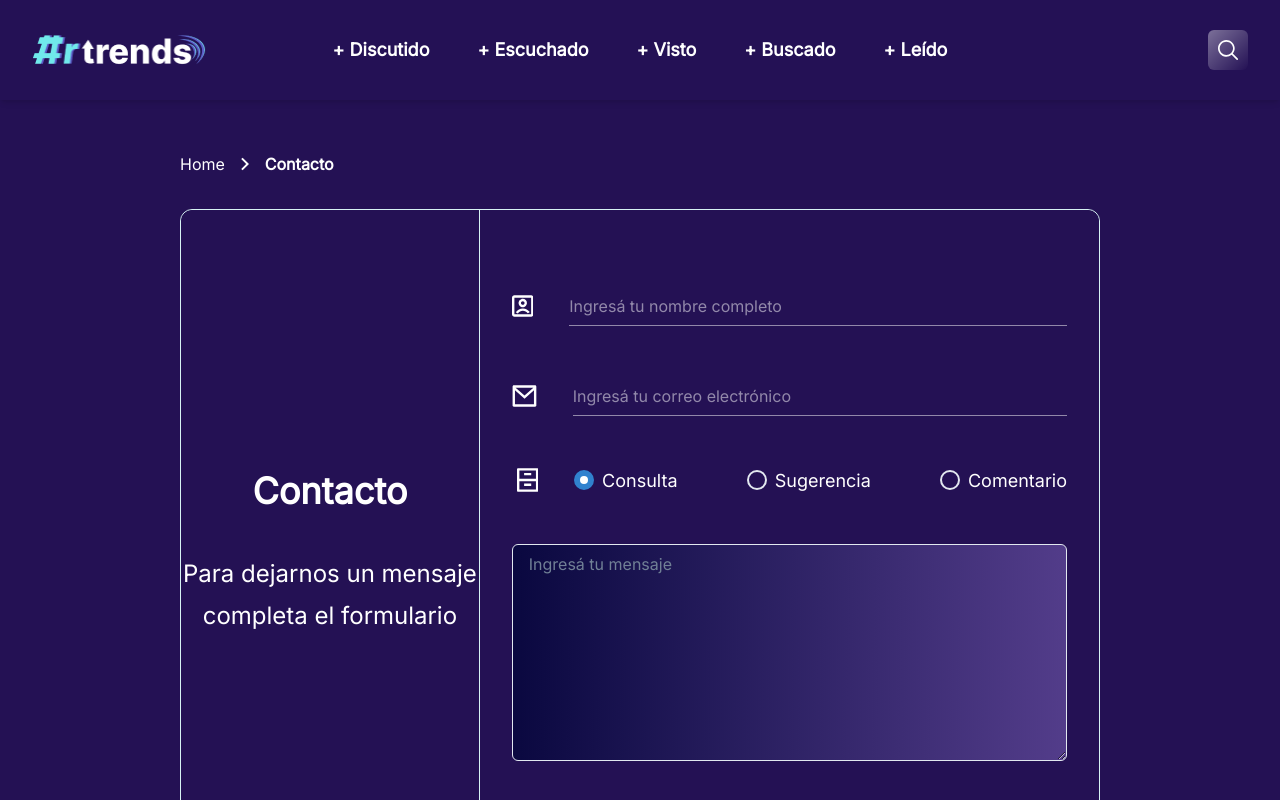
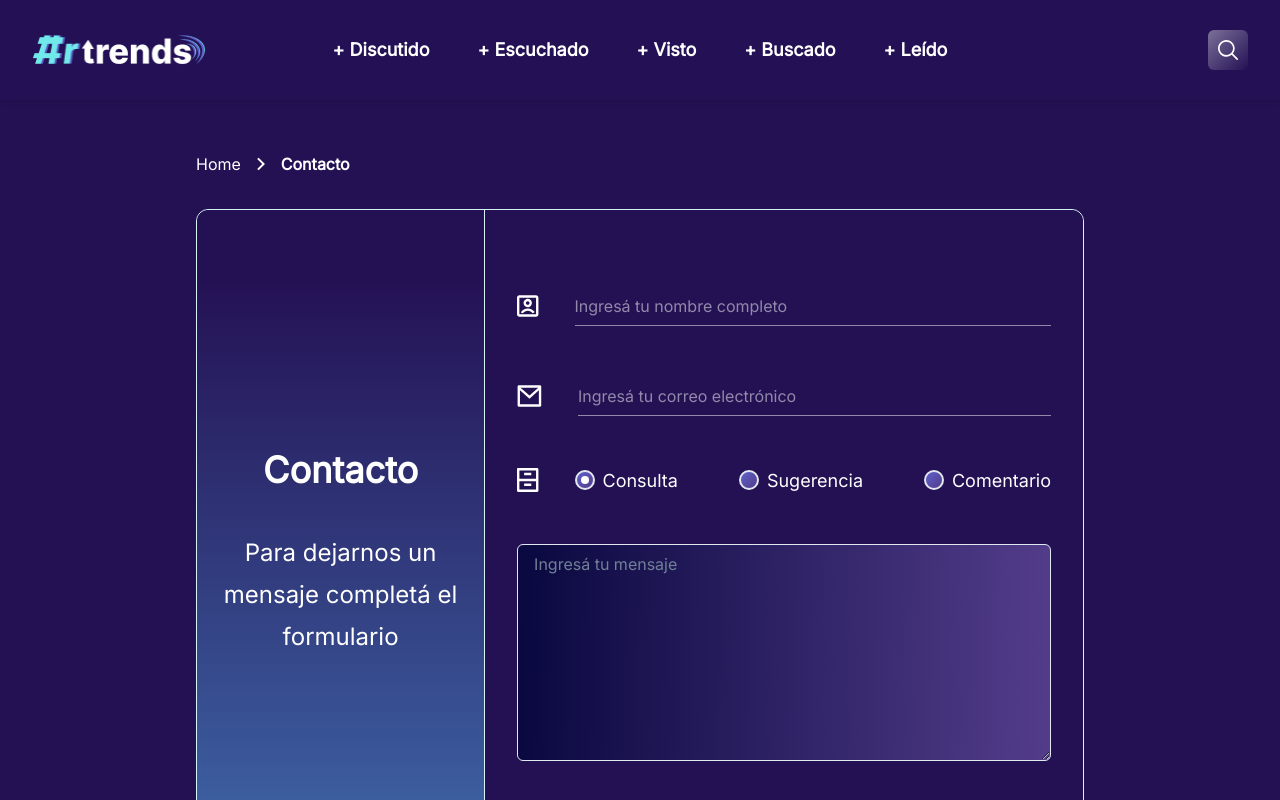
Before and after one commit to jorgediazok/artrends, a Next.js app in the folder frontend/: page /contacto in a window 1280 px wide. Shown: the top 800 px of the page. Built offline with nearby package versions, Linux system fonts and the light colour scheme.

Commit message:
feat(frontend): conecta endpoint de formulario de contacto. arreglo de estilos.

```diff
--- a/frontend/components/layout/Navbar/Navbar.jsx
+++ b/frontend/components/layout/Navbar/Navbar.jsx
@@ -80,6 +80,7 @@ const Navbar = ({ activeSectionIndex, hasCarrousel, hasSearch }) => {
         p={0}
         pb="12px"
         shadow="md"
+        zIndex={1}
       >
         <Flex
           shadow="md"
@@ -98,7 +99,7 @@ const Navbar = ({ activeSectionIndex, hasCarrousel, hasSearch }) => {
           />
         </Flex>
 
-        {hasCarrousel === true && (
+        {hasCarrousel && (
           <MobileCarousel activeSectionIndex={activeSectionIndex} />
         )}
 
--- a/frontend/pages/contacto/index.jsx
+++ b/frontend/pages/contacto/index.jsx
@@ -1,8 +1,13 @@
+import NextLink from "next/link";
+import { useState } from "react";
+
+// Chakra
 import {
   Box,
   Breadcrumb,
   BreadcrumbItem,
   Button,
+  Container,
   FormControl,
   FormErrorMessage,
   Input,
@@ -12,8 +17,6 @@ import {
   Text,
   Textarea,
 } from "@chakra-ui/react";
-import NextLink from "next/link";
-import { useState } from "react";
 
 // Components
 import Footer from "../../components/layout/Footer";
@@ -21,29 +24,80 @@ import Navbar from "../../components/layout/Navbar";
 import Agenda from "../../components/ui/icons/Agenda";
 import Archive from "../../components/ui/icons/Archive";
 import ArrowRight from "../../components/ui/icons/ArrowRight";
-import Enveloppe from "../../components/ui/icons/Enveloppe";
+import Envelope from "../../components/ui/icons/Envelope";
+
+// Theme
 import theme from "../../styles/theme";
 
 const Contacto = () => {
-  const [hasCarrousel, setHasCarrousel] = useState(false);
-  const [hasSearch, setHasSearch] = useState(false);
-  const [nombre, setNombre] = useState("");
+  const [name, setName] = useState("");
+  const [nameHasError, setNameHasError] = useState(false);
+
   const [email, setEmail] = useState("");
-  const [typeOfMessage, setTypeOfMessage] = useState("1");
+  const [emailHasError, setEmailHasError] = useState(false);
+
+  const [typeOfMessage, setTypeOfMessage] = useState("Consulta");
+
   const [message, setMessage] = useState("");
-  const [hasError, setHasError] = useState(false);
+  const [messageHasError, setMessageHasError] = useState(false);
 
-  const handleInputChange = e => setInput(e.target.value);
+  const [messageHasBeenSent, setMessageHasBeenSent] = useState(false);
+
+  // Helper
+  const resetErrors = () => {
+    setNameHasError(false);
+    setEmailHasError(false);
+    setMessageHasError(false);
+  };
+
+  // Handlers
+  const handleFormSubmit = async event => {
+    event.preventDefault();
+
+    resetErrors();
+
+    if (!name) {
+      setNameHasError(true);
+      return;
+    }
+    if (!email) {
+      setEmailHasError(true);
+      return;
+    }
+    if (!message) {
+      setMessageHasError(true);
+      return;
+    }
+
+    await fetch("https://api.artrends.ar/api/contact", {
+      method: "POST",
+      headers: {
+        "Content-Type": "application/json",
+      },
+      body: JSON.stringify({
+        fullName: name,
+        email,
+        subject: typeOfMessage,
+        message,
+      }),
+    }).catch(e => {
+      console.log("[Contacto]: ", e);
+    });
+
+    setMessageHasBeenSent(true);
+  };
 
   return (
-    <>
-      <Navbar hasCarrousel={hasCarrousel} hasSearch={hasSearch} />
-      <Box paddingX={{ base: "16px", lg: "180px" }} background="#241154">
+    <Box background="#241154">
+      <Navbar hasCarrousel={false} hasSearch={false} />
+      <Container paddingX={{ base: "16px" }} maxW="container.lg">
         <Box
           display="flex"
           alignItems="center"
           justifyContent="flex-start"
           marginTop={{ base: "50px", lg: "0px" }}
+          as="section"
+          id="contacto"
         >
           <Breadcrumb
             marginTop={{ base: "32px", lg: "152px" }}
@@ -54,7 +108,9 @@ const Contacto = () => {
           >
             <BreadcrumbItem>
               <NextLink href="/">
+                <a>
                   <Text fontSize="text-sm">Home</Text>
+                </a>
               </NextLink>
             </BreadcrumbItem>
 
@@ -64,12 +120,15 @@ const Contacto = () => {
           </Breadcrumb>
         </Box>
 
+        {!messageHasBeenSent && (
           <Box
             display="flex"
             marginTop={{ base: "120px", lg: "33px" }}
             border={{ base: "none", lg: "1px solid #D6F3F3" }}
             borderRadius="12px"
             flexDirection={{ base: "column", lg: "row" }}
+            as="form"
+            onSubmit={handleFormSubmit}
           >
             {/* LEFT */}
             <Box
@@ -85,13 +144,13 @@ const Contacto = () => {
                 lg: theme.colors.gradients["grad-contacto"],
               }}
               borderRight={{ base: "none", lg: "1px solid #D6F3F3" }}
-            color="#FFFFFF"
             >
               <Text
                 fontSize={{ base: "20px", lg: "36px" }}
                 textAlign="center"
                 fontWeight="700"
                 lineHeight={{ base: "24px", lg: "120%" }}
+                color="#fff"
               >
                 Contacto
               </Text>
@@ -100,11 +159,12 @@ const Contacto = () => {
                 fontSize={{ base: "16px", lg: "24px" }}
                 marginLeft={{ base: "none", lg: "auto" }}
                 marginRight="auto"
-              textAlign="center"
+                textAlign={{ base: "left", lg: "center" }}
                 fontWeight={{ base: "600", lg: "400" }}
                 lineHeight={{ base: "20px", lg: "175%" }}
+                color="#fff"
               >
-              Para dejarnos un mensaje completa el formulario
+                Para dejarnos un mensaje completá el formulario
               </Text>
             </Box>
 
@@ -125,12 +185,13 @@ const Contacto = () => {
                 flexDirection={{ base: "column", lg: "row" }}
                 marginTop={{ base: "29px", lg: "44px" }}
                 gap="36px"
+                zIndex={0}
               >
                 <Box display={{ base: "none", lg: "block" }}>
                   <Agenda />
                 </Box>
                 <Box width="100%">
-                <FormControl isInvalid={hasError}>
+                  <FormControl isInvalid={nameHasError}>
                     <Input
                       width="100%"
                       color="#FFFFFF"
@@ -144,25 +205,32 @@ const Contacto = () => {
                         opacity: 1,
                         color: "rgba(255,255,255,0.5)",
                       }}
+                      onInput={event => setName(event.currentTarget.value)}
                     />
-                  {hasError && (
+                    {nameHasError && (
                       <FormErrorMessage
                         color="#FFFFFF"
                         fontSize="sm"
                         marginTop="6px"
                       >
-                      Por favor complete el campo para poder enviar el mensaje
+                        Por favor completá el campo para poder enviar el mensaje
                       </FormErrorMessage>
                     )}
                   </FormControl>
                 </Box>
               </Box>
-            <Box marginTop="50px" display="flex" alignItems="center" gap="36px">
+              <Box
+                marginTop="50px"
+                display="flex"
+                alignItems="center"
+                gap="36px"
+                justifyContent="space-between"
+              >
                 <Box display={{ base: "none", lg: "block" }}>
-                <Enveloppe />
+                  <Envelope />
                 </Box>
                 <Box width="100%">
-                <FormControl isInvalid={hasError}>
+                  <FormControl isInvalid={emailHasError}>
                     <Input
                       width="100%"
                       focusBorderColor="#71E9EB"
@@ -176,21 +244,27 @@ const Contacto = () => {
                         opacity: 1,
                         color: "rgba(255,255,255,0.5)",
                       }}
+                      onInput={event => setEmail(event.currentTarget.value)}
                     />
-                  {hasError && (
+                    {emailHasError && (
                       <FormErrorMessage
                         color="#FFFFFF"
                         fontSize="sm"
                         marginTop="6px"
                       >
-                      Por favor complete el campo para poder enviar el mensaje
+                        Por favor completá el campo para poder enviar el mensaje
                       </FormErrorMessage>
                     )}
                   </FormControl>
                 </Box>
               </Box>
-            <Box marginTop="50px" display="flex" alignItems="center" gap="36px">
-              <Box marginLeft="5px" display={{ base: "none", lg: "block" }}>
+              <Box
+                marginTop="50px"
+                display="flex"
+                alignItems="center"
+                gap="36px"
+              >
+                <Box display={{ base: "none", lg: "block" }}>
                   <Archive />
                 </Box>
                 <Box w="100%">
@@ -201,13 +275,34 @@ const Contacto = () => {
                       justifyContent="space-between"
                       color="#FFFFFF"
                     >
-                    <Radio value="1" size={{ base: "sm", lg: "lg" }}>
+                      <Radio
+                        value="Consulta"
+                        size={{ base: "sm", lg: "lg" }}
+                        bg={theme.colors.gradients["grad-ind-purple-2"]}
+                        colorScheme={
+                          theme.colors.gradients["grad-ind-purple-2"]
+                        }
+                      >
                         Consulta
                       </Radio>
-                    <Radio value="2" size={{ base: "sm", lg: "lg" }}>
+                      <Radio
+                        value="Sugerencia"
+                        size={{ base: "sm", lg: "lg" }}
+                        bg={theme.colors.gradients["grad-ind-purple-2"]}
+                        colorScheme={
+                          theme.colors.gradients["grad-ind-purple-2"]
+                        }
+                      >
                         Sugerencia
                       </Radio>
-                    <Radio value="3" size={{ base: "sm", lg: "lg" }}>
+                      <Radio
+                        value="Comentario"
+                        size={{ base: "sm", lg: "lg" }}
+                        bg={theme.colors.gradients["grad-ind-purple-2"]}
+                        colorScheme={
+                          theme.colors.gradients["grad-ind-purple-2"]
+                        }
+                      >
                         Comentario
                       </Radio>
                     </Stack>
@@ -215,21 +310,22 @@ const Contacto = () => {
                 </Box>
               </Box>
               <Box>
-              <FormControl isInvalid={hasError}>
+                <FormControl isInvalid={messageHasError}>
                   <Textarea
                     placeholder="Ingresá tu mensaje"
                     height={{ base: "132px", lg: "217px" }}
                     background={theme.colors.gradients["grad-ind-purple"]}
                     color="#FFFFFF"
                     marginTop={{ base: "24px", lg: "50px" }}
+                    onInput={event => setMessage(event.currentTarget.value)}
                   />
-                {hasError && (
+                  {messageHasError && (
                     <FormErrorMessage
                       color="#FFFFFF"
                       fontSize="sm"
                       marginTop="6px"
                     >
-                    Por favor complete el campo para poder enviar el mensaje
+                      Por favor completá el campo para poder enviar el mensaje
                     </FormErrorMessage>
                   )}
                 </FormControl>
@@ -239,8 +335,6 @@ const Contacto = () => {
                 alignItems="center"
                 justifyContent="space-between"
               >
-              <Box></Box>
-              {/* CAPTCHA VA ACA */}
                 <Button
                   background={theme.colors.gradients["grad-ind-purple-2"]}
                   _hover={{
@@ -254,15 +348,32 @@ const Contacto = () => {
                   padding={{ base: "10px 16px", lg: "10px 24px" }}
                   marginTop="64px"
                   transition="all 0.5s"
+                  type="submit"
+                  marginLeft="auto"
                 >
-                Enviar mensaje
+                  Enviar
                 </Button>
               </Box>
             </Box>
           </Box>
+        )}
+
+        {messageHasBeenSent && (
+          <Box
+            display="flex"
+            marginTop={{ base: "120px" }}
+            borderRadius="12px"
+            flexDirection={{ base: "column", lg: "row" }}
+            py={{ base: "32px", lg: "164px" }}
+          >
+            <Text color="#fff" maxHeight="100px" fontSize="2xl">
+              Tu mensaje fue enviado. Lo leeremos pronto. ¡Muchas gracias!
+            </Text>
           </Box>
+        )}
+      </Container>
       <Footer />
-    </>
+    </Box>
   );
 };
 
--- a/frontend/styles/theme.js
+++ b/frontend/styles/theme.js
@@ -57,6 +57,7 @@ const theme = extendTheme({
       "grad-purp-new": `linear-gradient(133.42deg, hsl(239, 52%, 59%) 0%, hsl(257, 39%, 39%) 97.4%)`,
       "grad-white": `linear-gradient(135deg, rgba(255, 255, 255, 0.4) 0%, rgba(255, 255, 255, 0) 100%);`,
       "grad-footer": `linear-gradient(180deg, #241154 0%, #7F6BB3 100%);`,
+      "grad-contacto": `linear-gradient(180deg, #241154 9.83%, #406BAC 100%);`,
       "background-home-mobile": `linear-gradient(180deg, #241154 0%, #2D5899 12.84%, #241154 35.42%, #2D5899 48.96%, #241154 100%);`,
       "background-home-desktop": `linear-gradient(to bottom, #241154 1.26%, #2d5899 14.53%, #241154 100%);`,
       "background-mobile-2":
```
Also changed, not shown: frontend/components/ui/icons/Envelope.jsx (renamed from frontend/components/ui/icons/Enveloppe.jsx). Lines whose indentation alone changed are shown as unchanged.
